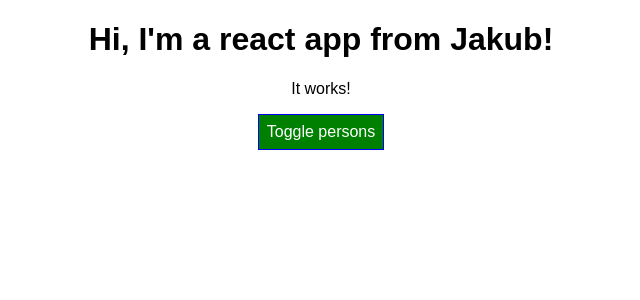
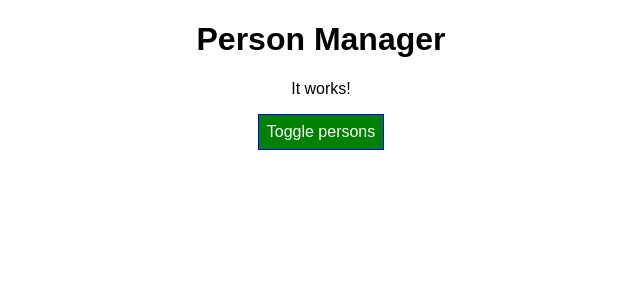
Before and after one commit to Agile-fox/React-max, a React app: page / in a window 1280 px wide. Shown: the top 300 px of the page, without its empty margins (319-959 px from the left). Built offline with nearby package versions, Linux system fonts and the light colour scheme.

Commit message:
Changing structure

```diff
--- a/src/components/Cockpit/Cockpit.js
+++ b/src/components/Cockpit/Cockpit.js
@@ -19,7 +19,7 @@
 
     return(
         <div className={classes.Cockpit}>
-            <h1> Hi, I'm a react app from Jakub!</h1>
+            <h1>{props.title}</h1>
             <p className={assignedClasses.join(' ')}>It works!</p>
             <button
             className={btnClass}
--- a/src/containers/App.js
+++ b/src/containers/App.js
@@ -64,6 +64,7 @@
    return (
       <div className={classes.App}>
         <Cockpit
+          title={this.props.appTitle}
           showPersons={this.state.showPersons}
           persons={this.state.persons}
           clicked={this.togglePersonHandler}
--- a/src/index.js
+++ b/src/index.js
@@ -4,5 +4,5 @@
 import App from './containers/App';
 import registerServiceWorker from './registerServiceWorker';
 
-ReactDOM.render(<App />, document.getElementById('root'));
+ReactDOM.render(<App appTitle="Person Manager"/>, document.getElementById('root'));
 registerServiceWorker();
```
